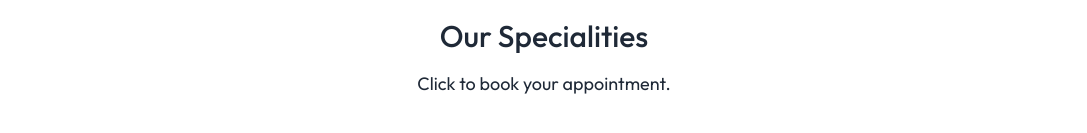
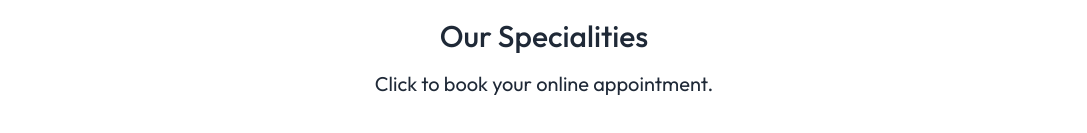
Before and after one commit to lokeshloki3/clinic, a React (Vite) app: page / in a window 1280 px wide. Shown: the part 741-874 px from the top of the page, without its empty margins (96-1183 px from the left). Built offline with nearby package versions, Linux system fonts and the light colour scheme.

Commit message:
ui updated

```diff
--- a/src/components/SpecialityMenu.jsx
+++ b/src/components/SpecialityMenu.jsx
@@ -10,8 +10,8 @@ const SpecialityMenu = () => {
       id="speciality"
     >
       <h1 className="text-3xl font-medium">Our Specialities</h1>
-      <p className="sm:w-1/3 text-center text-sm sm:text-lg">
-        Click to book your appointment.
+      <p className="sm:w-1/3 text-center text-lg sm:text-xl">
+        Click to book your online appointment.
       </p>
       <div className="flex flex-wrap sm:justify-center gap-4 pt-5 w-full">
         {specialityData.map((item, index) => (
```
